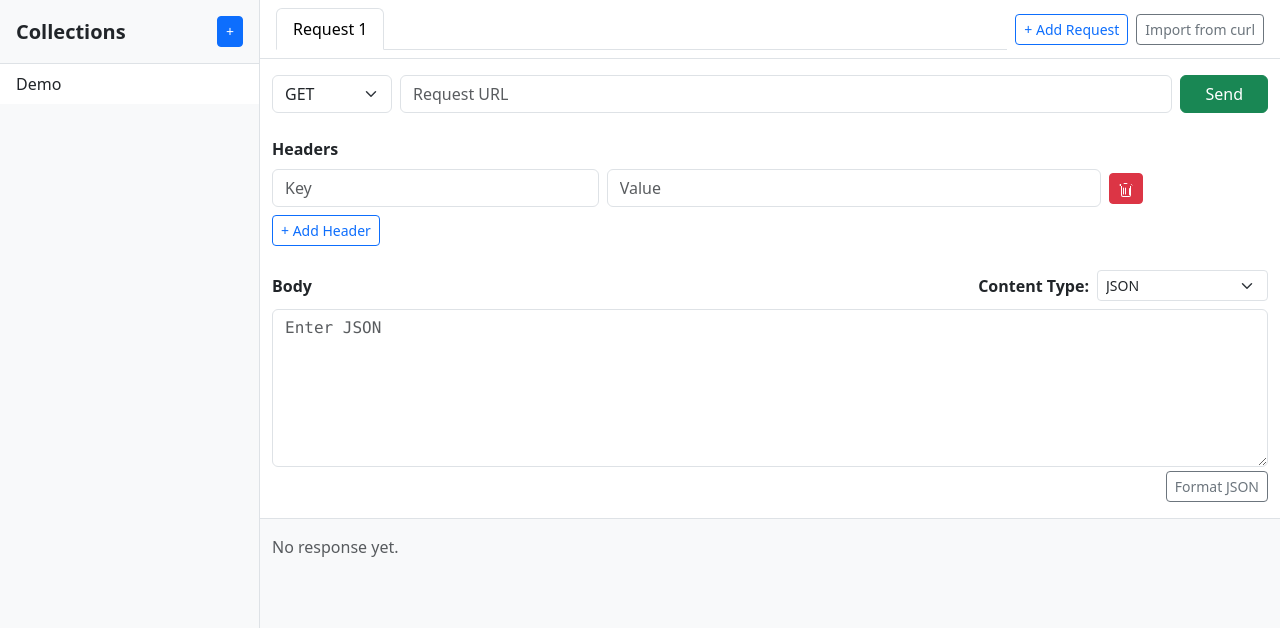
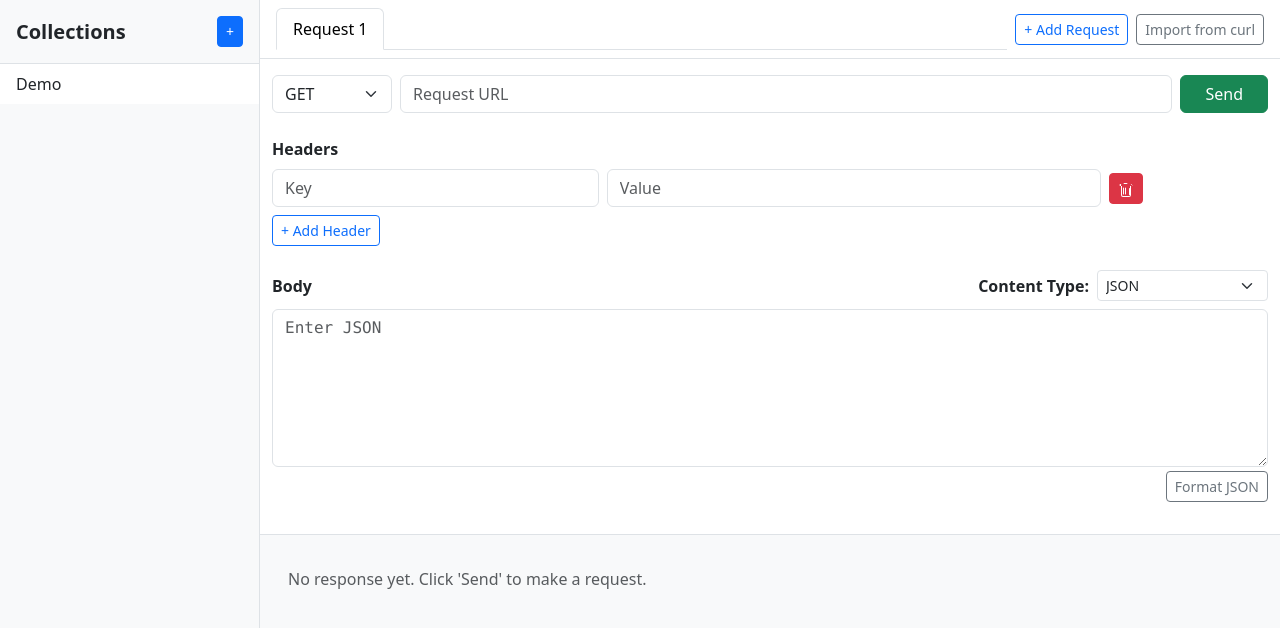
Before and after one commit to datmt/post-zero, a SvelteKit app: page / in a window 1280 px wide. Shown: the top 628 px of the page. Built offline with nearby package versions, Linux system fonts and the light colour scheme.

Commit message:
add loading

```diff
--- a/src/components/ResponseViewer.svelte
+++ b/src/components/ResponseViewer.svelte
@@ -1,9 +1,18 @@
 <script>
   export let response = null;
+  export let isLoading = false;
 </script>
 
 <div class="container-fluid border-top py-3 bg-light" style="min-height:180px;">
-  {#if response}
+  {#if isLoading}
+    <!-- Loading animation -->
+    <div class="d-flex flex-column align-items-center justify-content-center h-100 py-5">
+      <div class="spinner-border text-primary mb-3" role="status">
+        <span class="visually-hidden">Loading...</span>
+      </div>
+      <div class="text-primary">Sending request...</div>
+    </div>
+  {:else if response}
     <div class="row mb-2">
       <div class="col-auto"><span class="fw-semibold">Status:</span> <span class="badge bg-info">{response.status}</span></div>
       <div class="col-auto"><span class="fw-semibold">Time:</span> {response.time} ms</div>
@@ -18,6 +27,6 @@
       <pre class="bg-white border rounded p-2 overflow-auto small">{typeof response.data === 'string' ? response.data : JSON.stringify(response.data, null, 2)}</pre>
     </div>
   {:else}
-    <div class="text-muted">No response yet.</div>
+    <div class="text-muted p-3">No response yet. Click 'Send' to make a request.</div>
   {/if}
 </div>
--- a/src/routes/+page.svelte
+++ b/src/routes/+page.svelte
@@ -3,6 +3,9 @@
   import RequestEditor from '../components/RequestEditor.svelte';
   import ResponseViewer from '../components/ResponseViewer.svelte';
   import CurlImportModal from '../components/CurlImportModal.svelte';
+
+  // Track loading state for request in progress
+  let isLoading = false;
 import { parseCurlCommand } from '../shared/parseCurl.js';
 
   let collections = [
@@ -56,6 +59,7 @@ function handleTabInputBlur(idx) {
   async function handleSend() {
     const req = requests[activeRequestIdx];
     const start = performance.now();
+    isLoading = true;
     try {
       const headers = {};
       (req.headers || []).forEach(h => {
@@ -104,6 +108,8 @@ function handleTabInputBlur(idx) {
         headers: {},
         data: e.message || 'Request failed'
       };
+    } finally {
+      isLoading = false;
     }
   }
   function handleChange() {
@@ -198,7 +204,9 @@ function handleCurlImport({ detail }) {
           onSend={handleSend}
           onChange={handleChange}
         />
-        <ResponseViewer response={responses[activeRequestIdx]} />
+        <div class="mt-3">
+          <ResponseViewer response={responses[activeRequestIdx]} isLoading={isLoading} />
+        </div>
       </div>
     </div>
   </div>
```
